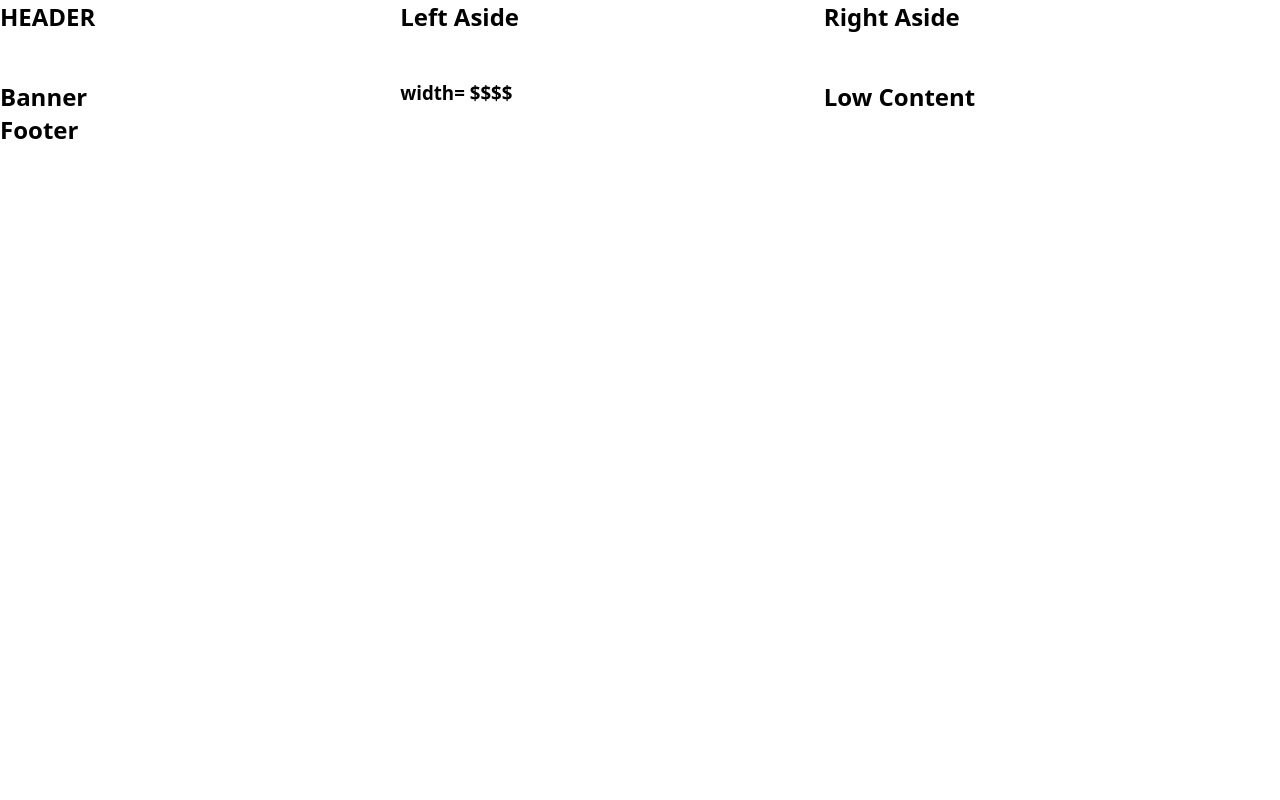
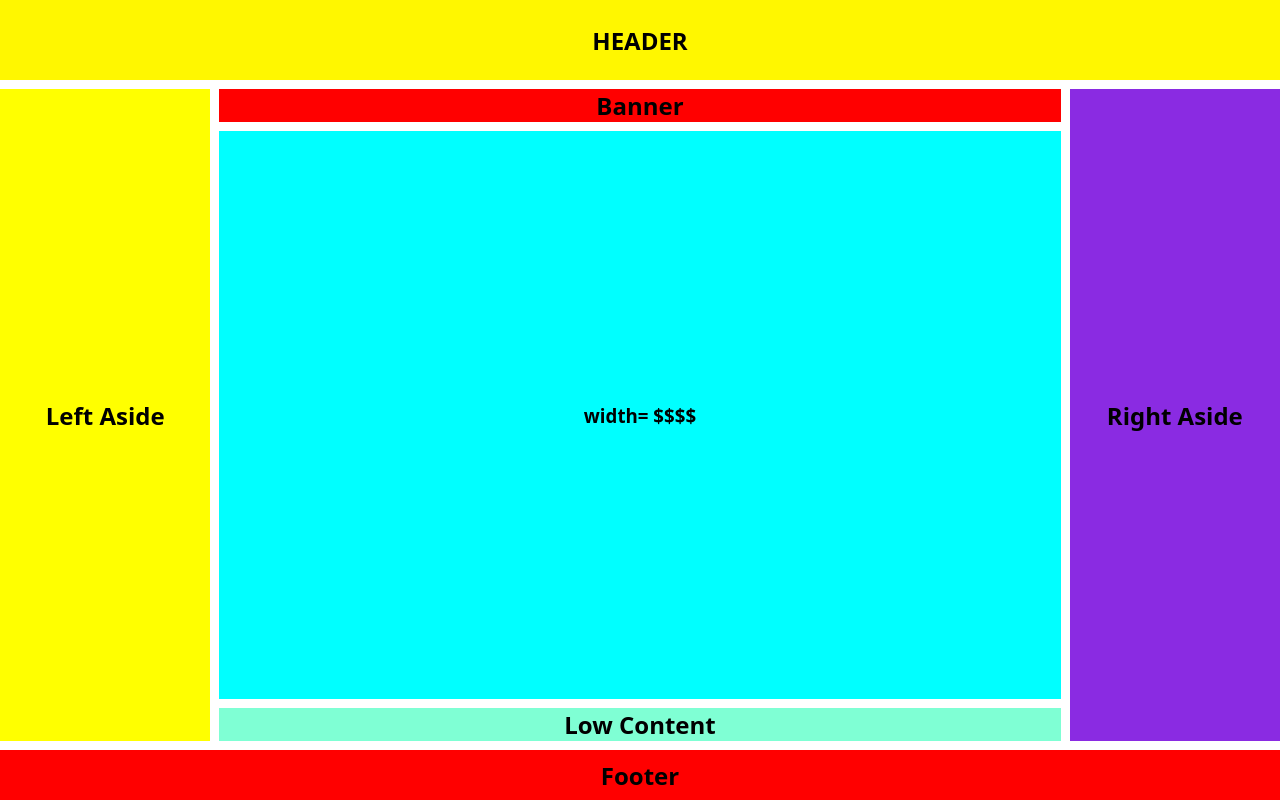
Before and after one commit to CesarG503/Herramientas_De_Productividad, a plain HTML site: page practica para examen/grid/complete-grid.html in a window 1280 px wide. Drawn offline with Linux system fonts and the light colour scheme.

Commit message:
auto fit tambien grid area

```diff
--- a/practica para examen/grid/complete-grid.html
+++ b/practica para examen/grid/complete-grid.html
@@ -11,31 +11,31 @@
 
     <div class="container"> <!-- Contenedor con display flex-->
 
-        <header>
+        <header class="auto-fit">
             <h2>HEADER</h2>
         </header>
 
-        <aside class="left-aside">
+        <aside class="left-aside auto-fit">
             <h2>Left Aside</h2>
         </aside>
 
-        <aside class="right-aside">
+        <aside class="right-aside auto-fit">
             <h2>Right Aside</h2>
         </aside>
 
-        <div class="banner">
+        <div class="banner auto-fit">
             <h2>Banner</h2>
         </div>
 
-        <main>
+        <main class="auto-fit">
             <h3>width= $$$$</h3>
         </main>
 
-        <div class="low-content">
+        <div class="low-content auto-fit">
             <h2>Low Content</h2>
         </div>
 
-        <footer>
+        <footer class="auto-fit">
             <h2>Footer</h2>
         </footer>
 
--- a/practica para examen/grid/css.css
+++ b/practica para examen/grid/css.css
@@ -12,20 +12,88 @@
     display: grid; /*Paso numero 1 colocar el contenedor con el display flex*/
 
     grid-template-rows: 80px auto 1fr auto 50px; /*Establesco 5 filas en ese orden de tamaño*/
-    /*
-    1- 80px
-    2- auto =
-    3- 1fr = 20% Si todas fueran iguales
-    4- auto =
-    5- 50px
-    */
 
-    grid-template-columns: 1fr 4fr 1r ; /* ancho de cada columna: solo se establece 3 columnas*/
 
-    grid-template-areas: /*definimos el area*/
-    "header header header"
-    "left-aside banner right-aside"
+    grid-template-columns: repeat(3, 1fr);
+    grid-template-columns: 1fr 4fr 1fr ; /* ancho de cada columna: solo se establece 3 columnas*/
+
+    grid-template-areas:
+    "header header  header"
+    "left-aside banner  right-aside"
     "left-aside main right-aside"
-    "left-aside main right-aside"
+    "left-aside low-content right-aside"
     "footer footer footer";
+
+    height: 100vh;
+    grid-gap: 9px;
+
 }
+
+
+header{
+    grid-area: header;
+    background-color: rgb(255, 247, 0);
+}
+
+.left-aside
+{
+    grid-area: left-aside;
+    background-color: yellow;
+}
+.banner {
+    grid-area: banner;
+    background-color: red;
+}
+
+.right-aside{
+    grid-area: right-aside;
+    background-color: blueviolet;
+}
+
+main{
+    grid-area: main;
+    background-color: rgb(0, 255, 255);
+
+}
+
+.low-content{
+    grid-area: low-content;
+    background-color: aquamarine;
+}
+
+footer{
+    grid-area: footer;
+    background-color: red;
+}
+
+.auto-fit{ /* Usamos estas porpiedades para todos los elementos dentro del container grid*/
+    width: 100%;
+    height: 100%;
+
+
+    display: grid;
+
+    align-items: center;
+    justify-content: center;
+}
+
+@media (max-width:600px) {
+
+    .container{
+
+        grid-template-rows: 50px 50px 50px auto 50px 50px 50px;
+
+        grid-template-columns: 1fr;
+
+        grid-template-areas:
+        "header header  header"
+        "banner banner  banner"
+        "left-aside left-aside left-aside"
+        "main main main"
+        "right-aside right-aside right-aside"
+        "low-content low-content low-content "
+        "footer footer footer";
+
+    }
+
+}
```
